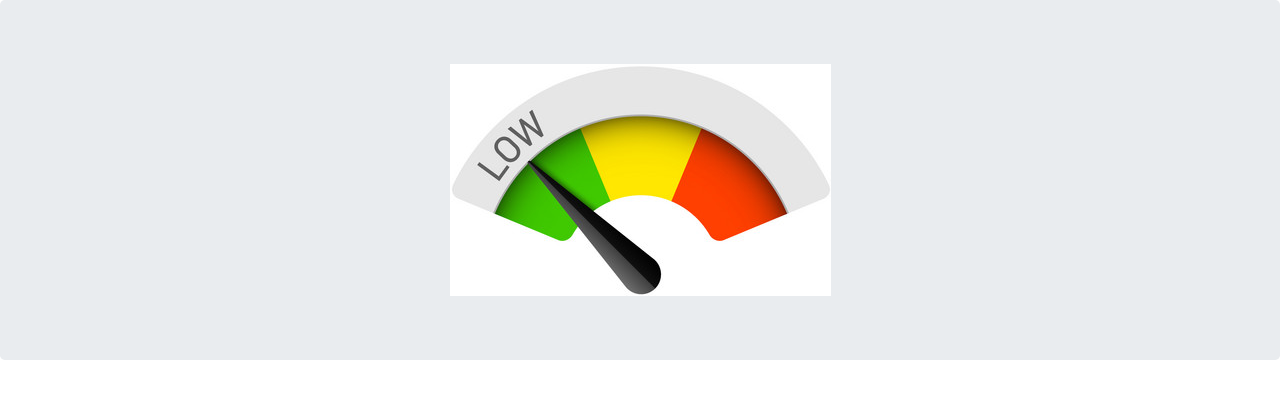
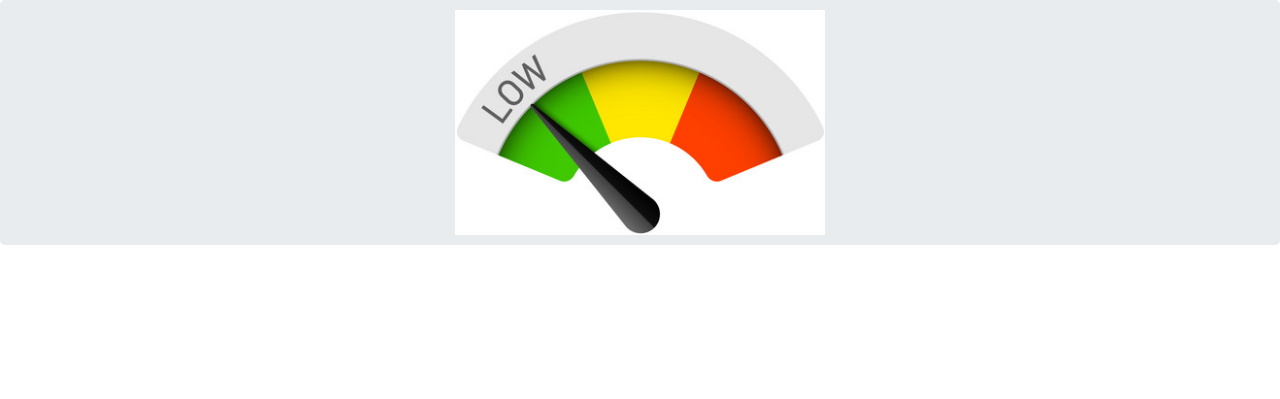
Before and after one commit to kei-pal/oxalate, a Django app: page /lookup/ingredient/ in a window 1280 px wide. Shown: the part 56-455 px from the top of the page. Run offline with Django 3.2, Linux system fonts and the light colour scheme.

Commit message:
added simple css to jumotron and dial gauge image

```diff
--- /dev/null
+++ b/lookup/static/lookup/ingredient.css
@@ -0,0 +1,4 @@
+.container {
+  padding:0;
+  margin:0;
+}
--- a/lookup/templates/ingredient.html
+++ b/lookup/templates/ingredient.html
@@ -1,14 +1,19 @@
 {% extends 'base.html' %}
 {% load static %}
+
+
 
 {% block title %}
 Ingredient Name
 {% endblock %}
 
 {% block content %}
-<section class="jumbotron text-center">
-	<div class="container-sm">
-		<img src="{% static 'lookup/low.png' %}" class="img-fluid" alt="My image">
+
+<section class="jumbotron" style="padding:10px;">
+	<div class="container text-center" style="width:400px;">
+		<img src="{% static 'lookup/low.png' %}" class="img-fluid w-100" alt="My image">
 	</div>
 </section>
+
+
 {% endblock %}
```
